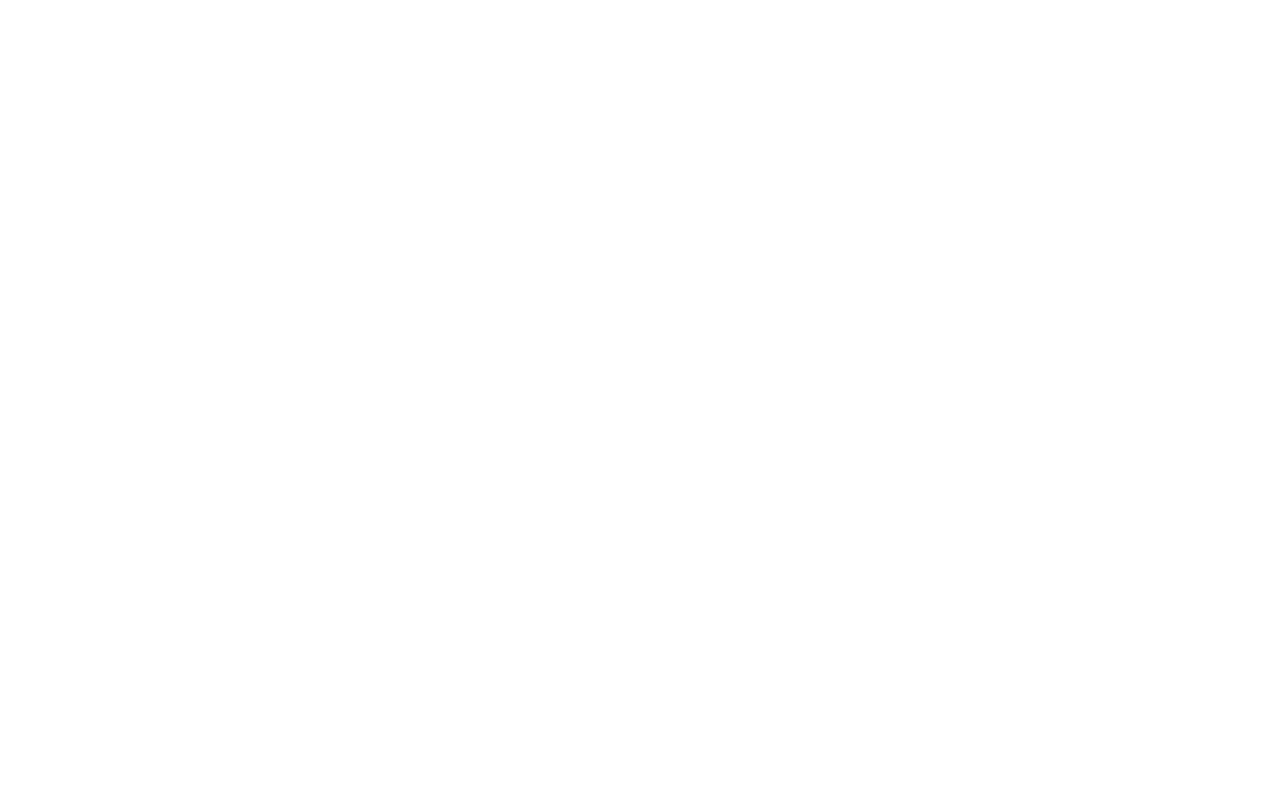
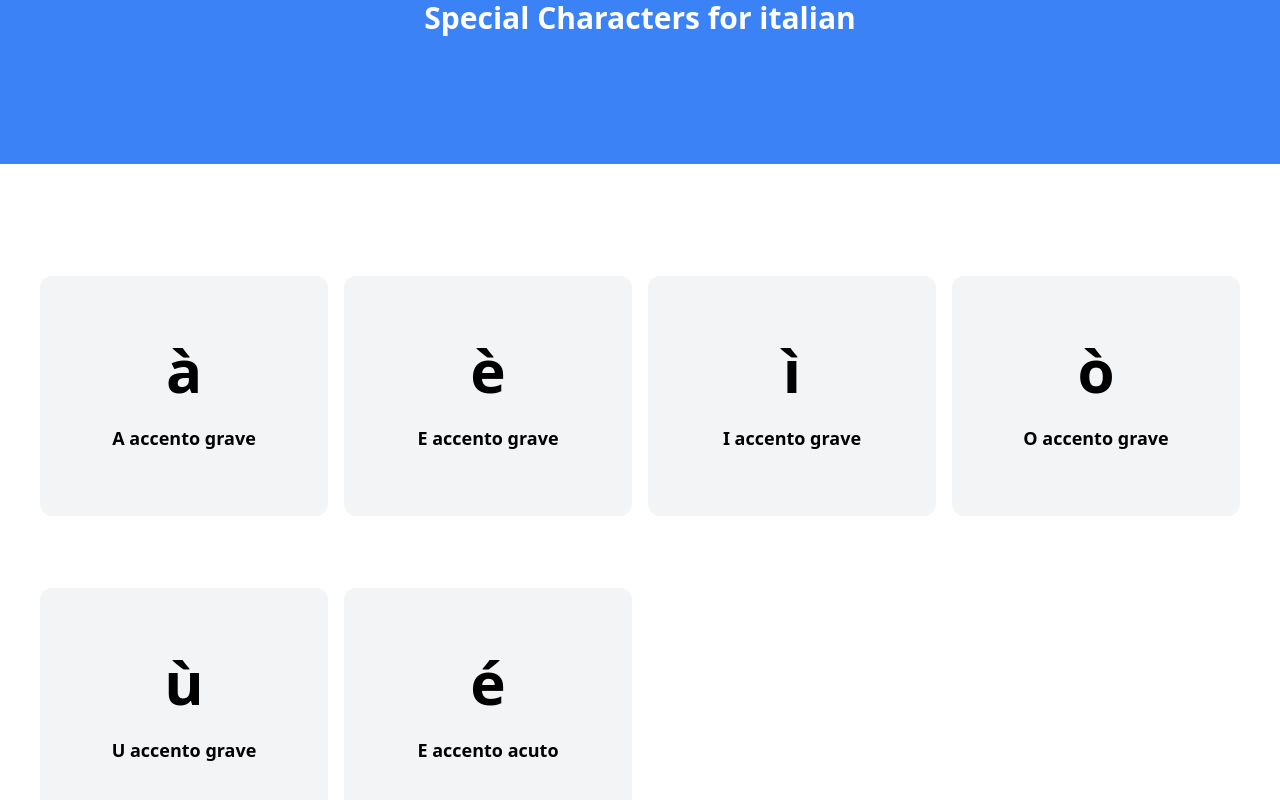
Before and after one commit to TheRoro/UpSpell, a Nuxt app: page /it in a window 1280 px wide. Before the commit this address had no page. Shown: the part 256-1056 px from the top of the page. Before the commit the page ends 800 px from the top, so only its background shows below. Built offline with nearby package versions, Linux system fonts and the light colour scheme.

Commit message:
✨Add Italian :it:

```diff
--- a/components/Home.vue
+++ b/components/Home.vue
@@ -16,7 +16,9 @@
       languages: [
         { name: 'Français', imageUrl: 'https://upload.wikimedia.org/wikipedia/commons/thumb/6/62/Flag_of_France.png/1200px-Flag_of_France.png', route: 'fr' },
         { name: 'Español', imageUrl: 'https://upload.wikimedia.org/wikipedia/commons/thumb/8/89/Bandera_de_Espa%C3%B1a.svg/1200px-Bandera_de_Espa%C3%B1a.png', route: 'es' },
-        { name: 'Português', imageUrl: 'https://upload.wikimedia.org/wikipedia/commons/5/5c/Flag_of_Portugal.svg', route: 'pt' }
+        { name: 'Português', imageUrl: 'https://upload.wikimedia.org/wikipedia/commons/thumb/5/5c/Flag_of_Portugal.svg/1280px-Flag_of_Portugal.svg.png', route: 'pt' },
+        { name: 'Italiano', imageUrl: 'https://upload.wikimedia.org/wikipedia/en/thumb/0/03/Flag_of_Italy.svg/1500px-Flag_of_Italy.svg.png', route: 'it' }
+        // { name: 'Română', imageUrl: 'https://upload.wikimedia.org/wikipedia/commons/thumb/7/73/Flag_of_Romania.svg/1280px-Flag_of_Romania.svg.png', route: 'ro' }
         // { name: 'Deutsch', imageUrl: 'https://upload.wikimedia.org/wikipedia/en/thumb/b/ba/Flag_of_Germany.svg/1000px-Flag_of_Germany.svg.png', route: 'de' }
       ]
     }
--- /dev/null
+++ b/pages/it/index.vue
@@ -0,0 +1,39 @@
+<template>
+  <LanguageDetails :chars="chars" original-name="Italiano" name="Italian" :image-url="imageUrl" />
+</template>
+
+<script>
+export default {
+  data () {
+    return {
+      chars: [
+        {
+          letter: 'à',
+          name: 'A accento grave'
+        },
+        {
+          letter: 'è',
+          name: 'E accento grave'
+        },
+        {
+          letter: 'ì',
+          name: 'I accento grave'
+        },
+        {
+          letter: 'ò',
+          name: 'O accento grave'
+        },
+        {
+          letter: 'ù',
+          name: 'U accento grave'
+        },
+        {
+          letter: 'é',
+          name: 'E accento acuto'
+        }
+      ],
+      imageUrl: 'https://upload.wikimedia.org/wikipedia/en/thumb/0/03/Flag_of_Italy.svg/1500px-Flag_of_Italy.svg.png'
+    }
+  }
+}
+</script>
```
